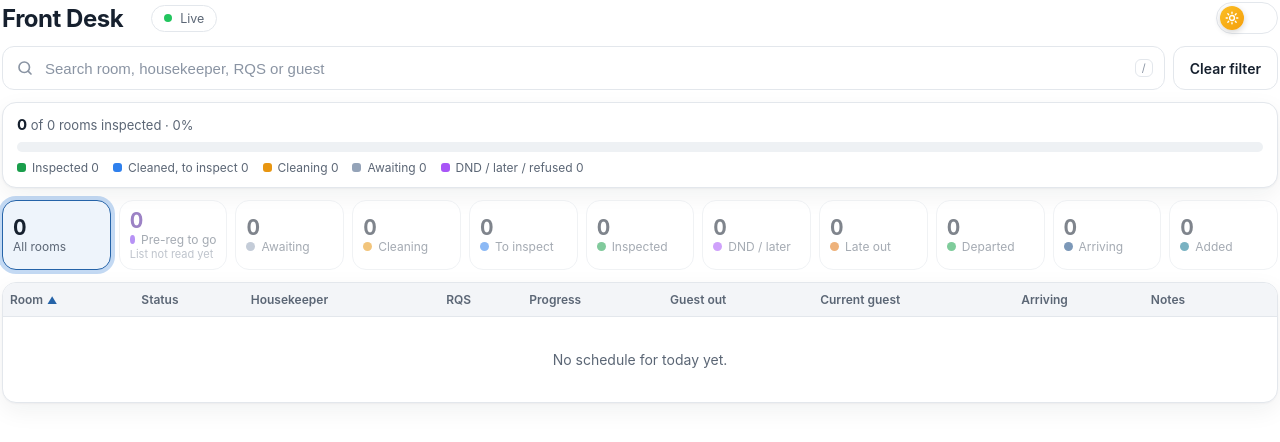
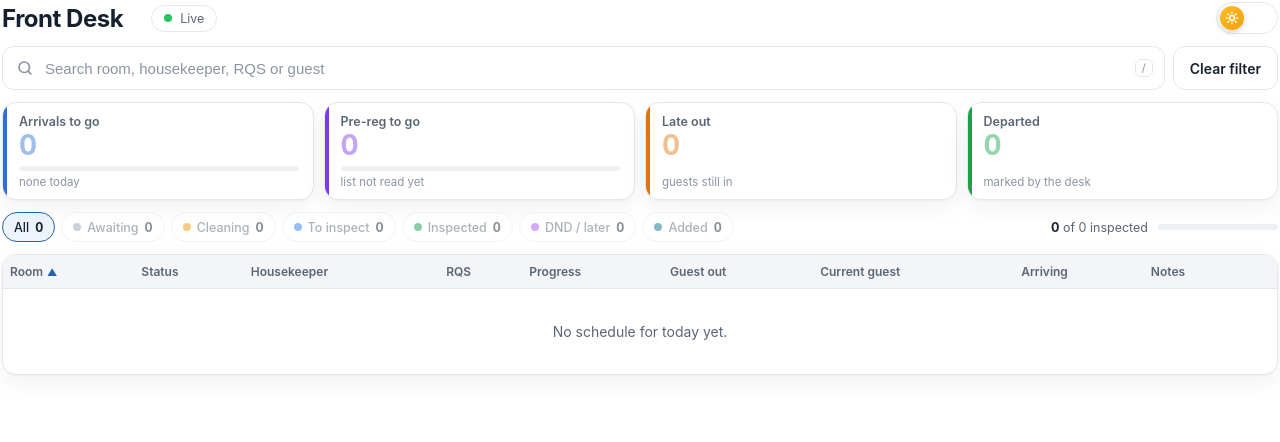
Before and after one commit to hari-94/BGV-Scheduling, a plain HTML site: page components/frontdesk_board/index.html in a window 1280 px wide. Both pictures are taken after a click on the button "Clear filter". Drawn offline with Linux system fonts and the light colour scheme.

Commit message:
Front Desk: four desk cards and one slim row of status filters
The strip had a progress card and eleven tiles. Now: Arrivals to go,
Pre-reg to go (each with ready-of-total and a bar), Late out and Departed
as cards; housekeeping's stages as small filter pills with the overall
inspected count beside them. Same filters, same rooms.

Co-Authored-By: Claude Opus 5.5 <noreply@anthropic.com>

```diff
--- a/components/frontdesk_board/index.html
+++ b/components/frontdesk_board/index.html
@@ -116,6 +116,43 @@ html[data-theme="dark"] .theme .moon{display:block;}
 .tile .d{width:9px;height:9px;border-radius:50%;display:inline-block;}
 .tile.on{border-color:var(--acc);background:var(--accbg);box-shadow:0 0 0 4px var(--glow);}
 .tile.zero{opacity:.55;}
+
+/* the desk's four cards */
+.desk{display:grid;grid-template-columns:repeat(4,minmax(0,1fr));gap:10px;}
+.dc{position:relative;text-align:left;border:1.5px solid var(--line);background:var(--card);border-radius:14px;
+  padding:11px 14px 10px 16px;cursor:pointer;color:var(--ink);min-width:0;overflow:hidden;box-shadow:var(--shadow);
+  transition:transform .18s ease,box-shadow .2s ease,border-color .2s ease,background-color .35s ease;}
+.dc::before{content:"";position:absolute;left:0;top:0;bottom:0;width:4px;background:var(--c);}
+.dc:hover{transform:translateY(-2px);}
+.dc .dl{display:block;font-size:12.5px;font-weight:600;color:var(--ink2);white-space:nowrap;overflow:hidden;text-overflow:ellipsis;}
+.dc .n{display:block;font-size:28px;font-weight:700;line-height:1.15;color:var(--c);font-variant-numeric:tabular-nums;}
+.dc .bar{display:block;height:5px;border-radius:999px;background:var(--line2);margin:5px 0 4px;overflow:hidden;}
+.dc .bar i{display:block;height:100%;background:var(--c);border-radius:999px;transition:width .7s cubic-bezier(.22,1,.36,1);}
+.dc.count .bar{visibility:hidden;}
+.dc .sub{display:block;font-size:11.5px;color:var(--ink3);white-space:nowrap;overflow:hidden;text-overflow:ellipsis;}
+.dc.on{border-color:var(--c);background:var(--accbg);box-shadow:0 0 0 4px var(--glow);}
+.dc.zero .n{opacity:.45;}
+/* housekeeping's stages: one slim row of filters */
+.pills{display:flex;align-items:center;justify-content:space-between;gap:12px;flex-wrap:wrap;}
+.pl-list{display:flex;gap:6px;flex-wrap:wrap;}
+.pill{display:inline-flex;align-items:center;gap:6px;height:30px;padding:0 11px;border-radius:999px;cursor:pointer;
+  border:1px solid var(--line);background:var(--card);color:var(--ink2);font-size:12.5px;font-weight:500;
+  transition:border-color .2s,background .2s,color .2s;}
+.pill i{width:8px;height:8px;border-radius:50%;display:inline-block;}
+.pill b{color:var(--ink);font-weight:700;font-variant-numeric:tabular-nums;}
+.pill:hover{border-color:var(--acc);}
+.pill.on{border-color:var(--acc);background:var(--accbg);color:var(--ink);}
+.pill.zero{opacity:.5;}
+.done{display:flex;align-items:center;gap:10px;font-size:12.5px;color:var(--ink2);white-space:nowrap;}
+.done b{color:var(--ink);}
+.mini{display:inline-block;width:120px;height:6px;border-radius:999px;background:var(--line2);overflow:hidden;}
+.mini i{display:block;height:100%;background:#1a9e4b;border-radius:999px;transition:width .7s cubic-bezier(.22,1,.36,1);}
+@media (max-width:760px){
+  .desk{grid-template-columns:repeat(2,minmax(0,1fr));gap:8px;}
+  .dc .n{font-size:24px;}
+  .done{width:100%;}
+  .mini{flex:1;}
+}
 
 /* table */
 .wrap{background:var(--card);border:1px solid var(--line);border-radius:14px;box-shadow:var(--shadow);
@@ -264,8 +301,8 @@ tr.ed td{background:var(--edit);border-bottom:1px solid var(--line);padding:0;}
     </div>
     <button class="btn tr" id="clear" title="Clear the search and the filter">Clear filter</button>
   </div>
-  <div class="prog tr" id="prog"></div>
-  <div class="tiles" id="tiles"></div>
+  <div class="desk" id="desk"></div>
+  <div class="pills tr" id="pills"></div>
   <div class="wrap tr" id="wrap"><table><thead id="head"></thead><tbody id="body"></tbody></table>
     <div class="empty" id="empty" style="display:none"></div></div>
 </div>
@@ -357,25 +394,34 @@ tr.ed td{background:var(--edit);border-bottom:1px solid var(--line);padding:0;}
     if (r.status === "pending") { return "awaiting"; }
     return "other";
   }
-  var TILES = [
-    ["all", "All rooms", null, function () { return true; }, "Every room on today&#39;s charts"],
-    // The desk's Pre-Reg tab (prereg.py): the number is the rooms on it not
-    // ready yet; a click lists every room on it, ready ones too.
+  // What the desk works to, big: each card counts what is still to come and
+  // filters the list to it (Hari, 25 Nov: the strip had eleven tiles and a
+  // progress card -- too much). [key, label, colour, on the list?, still to
+  // go? (null: a plain count), tooltip]
+  function ready(r) { return bucket(r) === "inspected"; }
+  var DESK = [
+    ["arriving", "Arrivals to go", "#2f6fd6", function (r) { return !!r.arriving; },
+     function (r) { return !!r.arriving && !ready(r); }, "A guest arrives today: rooms not inspected yet"],
     ["prereg", "Pre-reg to go", "#7c3aed", function (r) { return !!r.prereg; },
-     "On the desk&#39;s Pre-Reg list: the number is how many are not inspected yet",
-     function (r) { return !!r.prereg && bucket(r) !== "inspected"; }],
+     function (r) { return !!r.prereg && !ready(r); }, "On the desk&#39;s Pre-Reg list: rooms not inspected yet"],
+    ["late", "Late out", "#e0730f", function (r) { return !r.departed && !!(r.late_out || r.late_report); },
+     null, "Late checkout, from the Arrival Report or the desk, not departed yet"],
+    ["departed", "Departed", "#16a34a", function (r) { return !!r.departed; },
+     null, "Marked departed by the desk"]
+  ];
+  // Housekeeping's stages, small: a filter, not a headline.
+  var PILLS = [
+    ["all", "All", null, function () { return true; }, "Every room on today&#39;s charts"],
     ["awaiting", "Awaiting", "#94a3b8", function (r) { return bucket(r) === "awaiting"; }, "Awaiting service"],
     ["cleaning", "Cleaning", "#e89611", function (r) { return bucket(r) === "cleaning"; }, "Cleaning started"],
     ["toinspect", "To inspect", "#2f80ed", function (r) { return bucket(r) === "toinspect"; }, "Cleaned, waiting for the RQS"],
     ["inspected", "Inspected", "#1a9e4b", function (r) { return bucket(r) === "inspected"; }, "Inspected: ready"],
     ["other", "DND / later", "#a855f7", function (r) { return bucket(r) === "other"; }, "Do not disturb, return later, service refused, help"],
-    ["late", "Late out", "#e0730f", function (r) { return !r.departed && !!(r.late_out || r.late_report); }, "Late checkout, from the Arrival Report or the desk"],
-    ["departed", "Departed", "#16a34a", function (r) { return !!r.departed; }, "Marked departed by the desk"],
-    ["arriving", "Arriving", "#12447e", function (r) { return !!r.arriving; }, "A guest arrives today"],
     ["added", "Added", "#0e7490", function (r) { return !!r.added; }, "Added to the day&#39;s sheet after the morning build"]
   ];
   var TEST = {};
-  TILES.forEach(function (t) { TEST[t[0]] = t[3]; });
+  DESK.forEach(function (t) { TEST[t[0]] = t[3]; });
+  PILLS.forEach(function (t) { TEST[t[0]] = t[3]; });
   var ORDER = {awaiting: 0, cleaning: 1, toinspect: 2, inspected: 3, other: 4};
   var COLS = [
     ["room", "Room", "room"], ["status", "Status", "status"], ["hk", "Housekeeper", "hk"], ["rqs", "RQS", "rqs"],
@@ -432,58 +478,52 @@ tr.ed td{background:var(--edit);border-bottom:1px solid var(--line);padding:0;}
     requestAnimationFrame(step);
   }
 
-  function drawProgress(rows) {
-    var n = rows.length || 1, c = {awaiting: 0, cleaning: 0, toinspect: 0, inspected: 0, other: 0};
-    var arr = 0, arrReady = 0;
-    rows.forEach(function (r) {
-      c[bucket(r)] += 1;
-      if (r.arriving) { arr += 1; if (bucket(r) === "inspected") { arrReady += 1; } }
+  function drawDesk(rows) {
+    var box = document.getElementById("desk"), pi = args.prereg || {};
+    if (box.children.length !== DESK.length) {
+      box.innerHTML = DESK.map(function (t) {
+        return '<button class="dc tr" data-tile="' + t[0] + '" title="' + t[5] + '" style="--c:' + t[2] + '">' +
+          '<span class="dl">' + esc(t[1]) + '</span><span class="n">0</span>' +
+          '<span class="bar"><i></i></span><span class="sub"></span></button>';
+      }).join("");
+    }
+    DESK.forEach(function (t, i) {
+      var el = box.children[i], on = rows.filter(t[3]), all = on.length;
+      var n = t[4] ? on.filter(t[4]).length : all, done = all - n;
+      el.classList.toggle("on", state.tile === t[0]);
+      el.classList.toggle("zero", all === 0);
+      el.classList.toggle("count", !t[4]);
+      countUp(el.querySelector(".n"), lastCounts[t[0]], n);
+      lastCounts[t[0]] = n;
+      el.querySelector(".bar i").style.width = (t[4] && all ? 100 * done / all : 0) + "%";
+      var sub = t[4] ? (all ? done + " of " + all + " ready" : "none today") :
+        t[0] === "late" ? (all === 1 ? "guest still in" : "guests still in") : "marked by the desk";
+      if (t[0] === "prereg") {
+        sub = pi.carried ? "yesterday's list still up" : pi.error && !all ? "couldn't read the list" :
+          !all ? (pi.at ? "none on the list" : "list not read yet") : sub + (pi.at ? " \u00b7 " + pi.at : "");
+      }
+      el.querySelector(".sub").textContent = sub;
     });
-    var parts = [["inspected", "Inspected", "#1a9e4b"], ["toinspect", "Cleaned, to inspect", "#2f80ed"],
-                 ["cleaning", "Cleaning", "#e89611"], ["awaiting", "Awaiting", "#94a3b8"], ["other", "DND / later / refused", "#a855f7"]];
-    var box = document.getElementById("prog");
-    if (!box.firstChild) {
-      box.innerHTML = '<div class="top"><span id="pk1"></span><span id="pk2"></span></div><div class="stack" id="stack">' +
-        parts.map(function (p) { return '<i data-k="' + p[0] + '" style="width:0;background:' + p[2] + '"></i>'; }).join("") +
-        '</div><div class="legend" id="legend"></div>';
-    }
-    document.getElementById("pk1").innerHTML = "<b>" + c.inspected + "</b> of " + rows.length + " rooms inspected &middot; " +
-      Math.round(100 * c.inspected / n) + "%";
-    document.getElementById("pk2").innerHTML = arr ? "Arrivals ready <b>" + arrReady + "</b> of " + arr : "";
-    Array.prototype.forEach.call(document.querySelectorAll("#stack i"), function (el) {
-      el.style.width = (100 * c[el.getAttribute("data-k")] / n) + "%";
-    });
-    document.getElementById("legend").innerHTML = parts.map(function (p) {
-      return '<span><i style="background:' + p[2] + '"></i>' + esc(p[1]) + " " + c[p[0]] + "</span>";
-    }).join("");
   }
 
-  function drawTiles(rows, ts) {
-    var box = document.getElementById("tiles");
-    var inSearch = rows.filter(function (r) { return matches(r, ts); });
-    if (box.children.length !== TILES.length) {
-      box.innerHTML = TILES.map(function (t) {
-        return '<button class="tile tr" data-tile="' + t[0] + '" title="' + t[4] + '"><span class="n">0</span><span class="l">' +
-          (t[2] ? '<span class="d" style="background:' + t[2] + '"></span>' : "") + esc(t[1]) + '</span></button>';
-      }).join("");
+  function drawPills(rows) {
+    var box = document.getElementById("pills");
+    if (!box.firstChild) {
+      box.innerHTML = '<div class="pl-list">' + PILLS.map(function (t) {
+        return '<button class="pill tr" data-tile="' + t[0] + '" title="' + t[4] + '">' +
+          (t[2] ? '<i style="background:' + t[2] + '"></i>' : "") + esc(t[1]) + ' <b>0</b></button>';
+      }).join("") + '</div><div class="done"><span id="donet"></span><span class="mini"><i id="donei"></i></span></div>';
     }
-    TILES.forEach(function (t, i) {
-      var el = box.children[i], n = inSearch.filter(t[5] || t[3]).length;
+    var list = box.firstChild;
+    PILLS.forEach(function (t, i) {
+      var el = list.children[i], n = rows.filter(t[3]).length;
       el.classList.toggle("on", state.tile === t[0]);
-      if (t[0] === "prereg") {
-        var all = inSearch.filter(t[3]).length, pi = args.prereg || {}, sub = el.querySelector(".sub");
-        if (!sub) { sub = document.createElement("span"); sub.className = "sub"; el.appendChild(sub); }
-        sub.textContent = pi.carried ? "Yesterday's list still up" : pi.error ? "Couldn't read the list" :
-          all ? "of " + all + (pi.at ? " · " + pi.at : "") :
-          pi.at ? "None on the list · read " + pi.at : "List not read yet";
-        el.classList.add("pre");
-        el.classList.toggle("zero", all === 0);
-      } else {
-        el.classList.toggle("zero", n === 0 && t[0] !== "all");
-      }
-      countUp(el.querySelector(".n"), lastCounts[t[0]], n);
-      lastCounts[t[0]] = n;
+      el.classList.toggle("zero", n === 0 && t[0] !== "all");
+      el.querySelector("b").textContent = n;
     });
+    var ins = rows.filter(ready).length, tot = rows.length || 1;
+    document.getElementById("donet").innerHTML = "<b>" + ins + "</b> of " + rows.length + " inspected";
+    document.getElementById("donei").style.width = (100 * ins / tot) + "%";
   }
 
   function editor(r) {
@@ -595,8 +635,9 @@ tr.ed td{background:var(--edit);border-bottom:1px solid var(--line);padding:0;}
   function draw() {
     var rows = args.rows || [], ts = terms(), now = Date.now();
     sbox.classList.toggle("has", !!state.q);
-    drawProgress(rows);
-    drawTiles(rows, ts);
+    var inSearch = rows.filter(function (r) { return matches(r, ts); });
+    drawDesk(inSearch);
+    drawPills(inSearch);
     var test = TEST[state.tile] || TEST.all;
     var shown = rows.filter(function (r) { return matches(r, ts) && test(r); });
     // The Pre-Reg list: rooms still to be ready first, then the ready ones.
```
